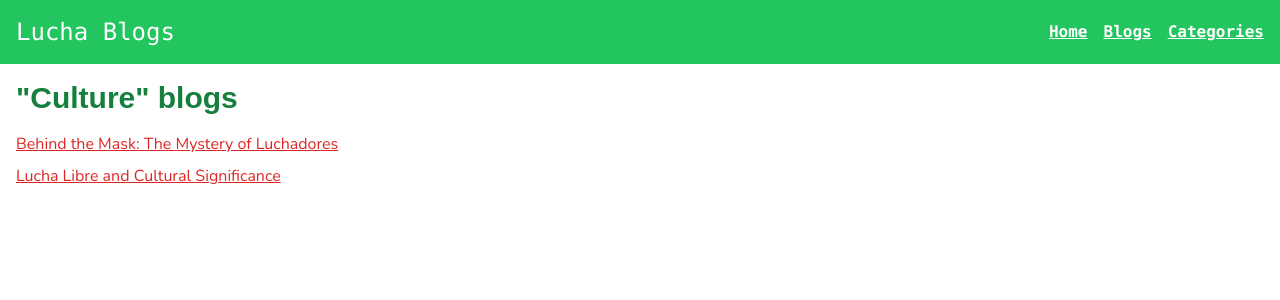
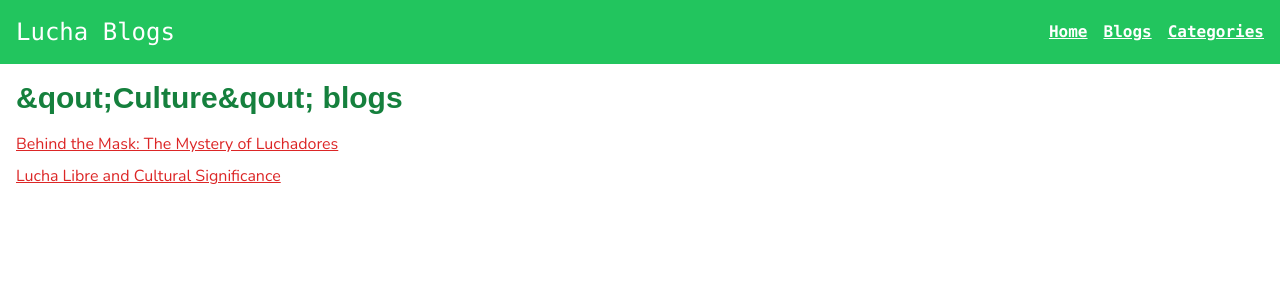
Before and after one commit to leemander/next-deployed-blog, a Next.js app: page /categories/culture in a window 1280 px wide. Shown: the top 300 px of the page. Built offline with nearby package versions, Linux system fonts and the light colour scheme; a web font is replaced by a local one.

Commit message:
Fix Vercel error

```diff
--- a/src/app/categories/[catslug]/page.tsx
+++ b/src/app/categories/[catslug]/page.tsx
@@ -21,7 +21,7 @@ export default function Page({ params }: { params: { catslug: string } }) {
           "text-3xl font-bold font-serif text-green-700 " + faustina.className
         }
       >
-        "{category.name}" blogs
+        &qout;{category.name}&qout; blogs
       </h2>
       <ul className="grid gap-2 my-4">
         {categoryPosts.map((post) => {
```
